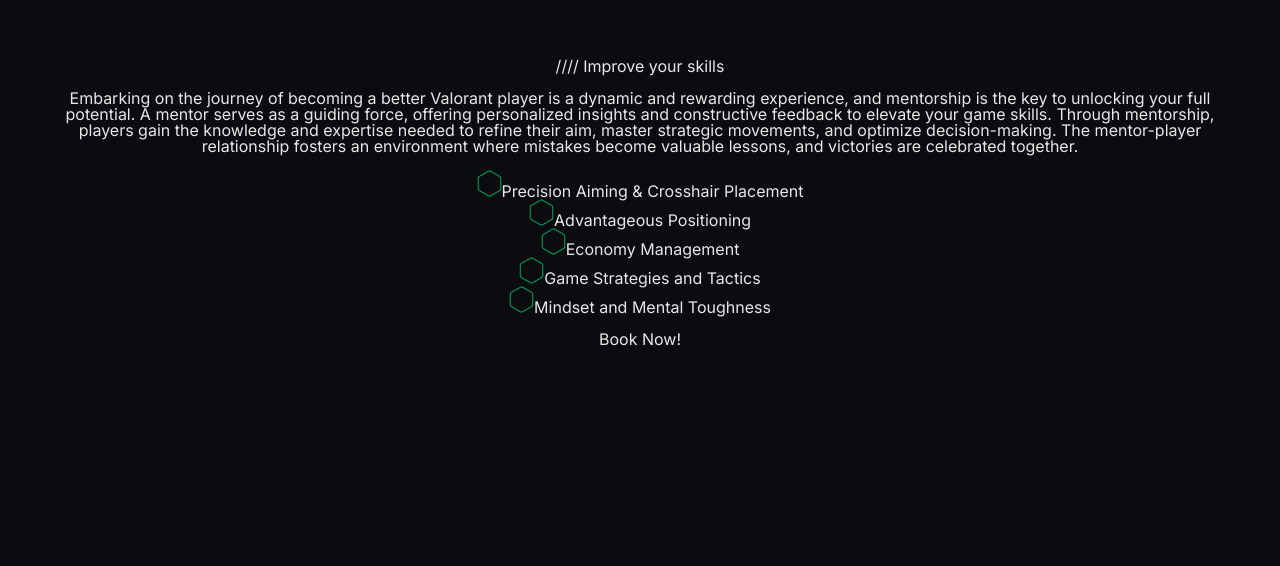
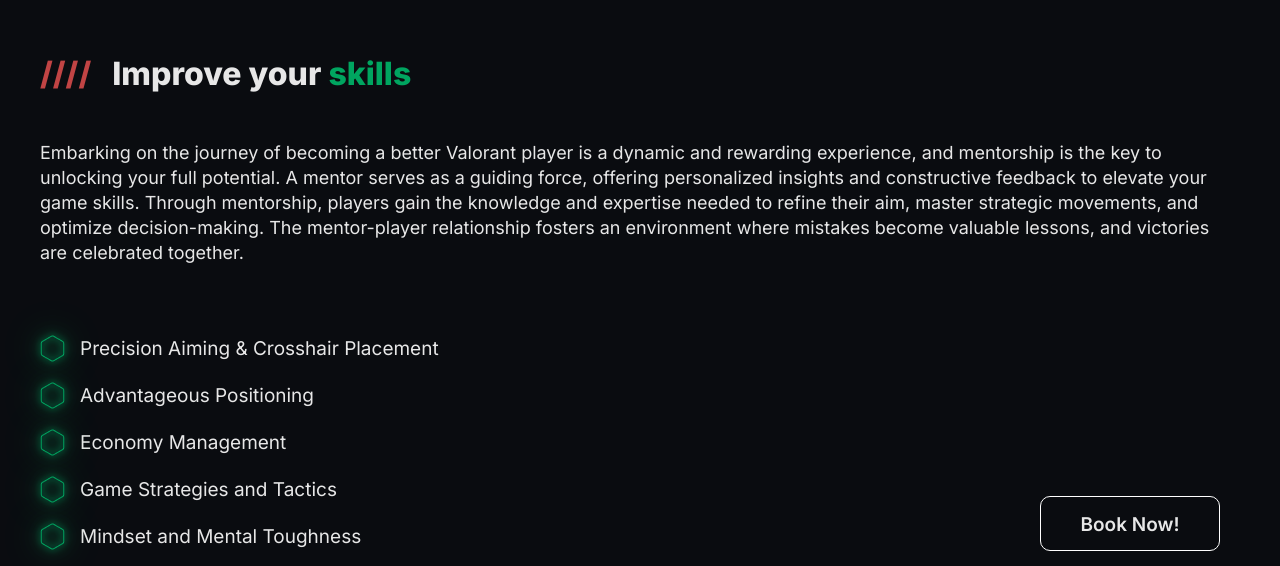
Before and after one commit to Jenesyx/valowebsite, a React (Create React App) app: page / in a window 1280 px wide. Shown: the part 2627-3193 px from the top of the page. Before the commit the page ends 2976 px from the top, so only its background shows below. Built offline with nearby package versions, Linux system fonts and the light colour scheme.

Commit message:
0.6.0 - Added Fully mentoring section

```diff
--- a/src/Pages/HomePage/HomePage.css
+++ b/src/Pages/HomePage/HomePage.css
@@ -85,8 +85,74 @@
     background-image: url(../../Images/Phoenix.png);
 }
 
+/* Advertise Section */
 .advertise-section {
     justify-content: space-between;
     display: flex;
     position: relative;
 }
+
+/* Mentoring Section */
+.mentor-section {
+    text-align: left;
+}
+
+.mentor--title {
+    font-size: 32px;
+    font-weight: 800;
+}
+
+.mentor--title span:nth-child(1) {
+    color: #C14444;
+}
+
+.mentor--title span:nth-child(2) {
+    color: #00A560;
+}
+
+.mentor--text {
+    font-size: 18px;
+    line-height: 25px;
+    margin-top: 50px;
+}
+
+.book-mentor {
+    margin-top: 50px;
+    position: relative;
+    display: flex;
+}
+
+.child {
+    flex: 1;
+}
+
+.mentor-left li {
+    font-size: 19px;
+    display: flex;
+    margin-top: 20px;
+    align-items: center;
+}
+
+.mentor-left li img {
+    padding-right: 15px;
+    filter: drop-shadow(0 0 3px rgba(0, 255, 149, 0.552)) drop-shadow(0 0 5px rgba(0, 255, 149, 0.455)) drop-shadow(0 0 10px rgba(0, 255, 149, 0.355)) drop-shadow(0 0 20px rgba(0, 255, 149, 0.455));
+}
+
+.mentor-right {
+    position: relative;
+}
+
+.mentor-btn {
+    cursor: pointer;
+    width: 180px;
+    height: 55px;
+    line-height: 55px;
+    border-radius: 10px;
+    text-align: center;
+    font-size: 19px;
+    font-weight: 600;
+    border: 1px solid #fff;
+    position: absolute;
+    right: 20px;
+    bottom: 15px;
+}
--- a/src/Pages/HomePage/HomePage.js
+++ b/src/Pages/HomePage/HomePage.js
@@ -33,10 +33,10 @@
                 <SelfAdvertise Icon={Fast} Text="Lorem ipsum dolor sit amet consectetur. Quam in neque sagittis consequat. Diam enim cursus magna ac nisl amet purus enim ac. Viverra risus gravida interdum quis risus feugiat molestie ac viverra. Tristique sit lectus amet volutpat nisi porttitor pellentesque."/>
             </section>
             <section className='mentor-section'>
-                <p className='mentor--title'><span>////</span>  Improve your <span>skills</span></p>
+                <p className='mentor--title'><span>////</span> &nbsp;&nbsp;Improve your <span>skills</span></p>
                 <p className='mentor--text'>Embarking on the journey of becoming a better Valorant player is a dynamic and rewarding experience, and mentorship is the key to unlocking your full potential. A mentor serves as a guiding force, offering personalized insights and constructive feedback to elevate your game skills. Through mentorship, players gain the knowledge and expertise needed to refine their aim, master strategic movements, and optimize decision-making. The mentor-player relationship fosters an environment where mistakes become valuable lessons, and victories are celebrated together.</p>
                 <div className="book-mentor">
-                    <div className="mentor-left">
+                    <div className="mentor-left child">
                         <ul>
                             <li><img src={Polygon} alt="Polygon-Icon" />Precision Aiming & Crosshair Placement</li>
                             <li><img src={Polygon} alt="Polygon-Icon" />Advantageous Positioning</li>
@@ -45,7 +45,7 @@
                             <li><img src={Polygon} alt="Polygon-Icon" />Mindset and Mental Toughness</li>
                         </ul>
                     </div>
-                    <div className="mentor-right">
+                    <div className="mentor-right child">
                         <div className="mentor-btn">Book Now!</div>
                     </div>
                 </div>
```
